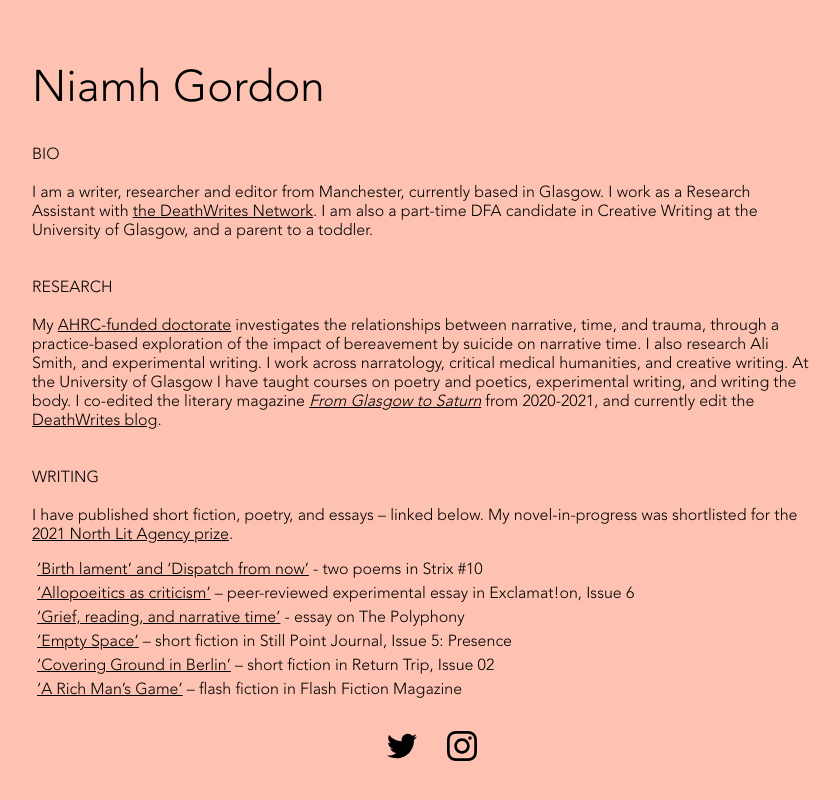
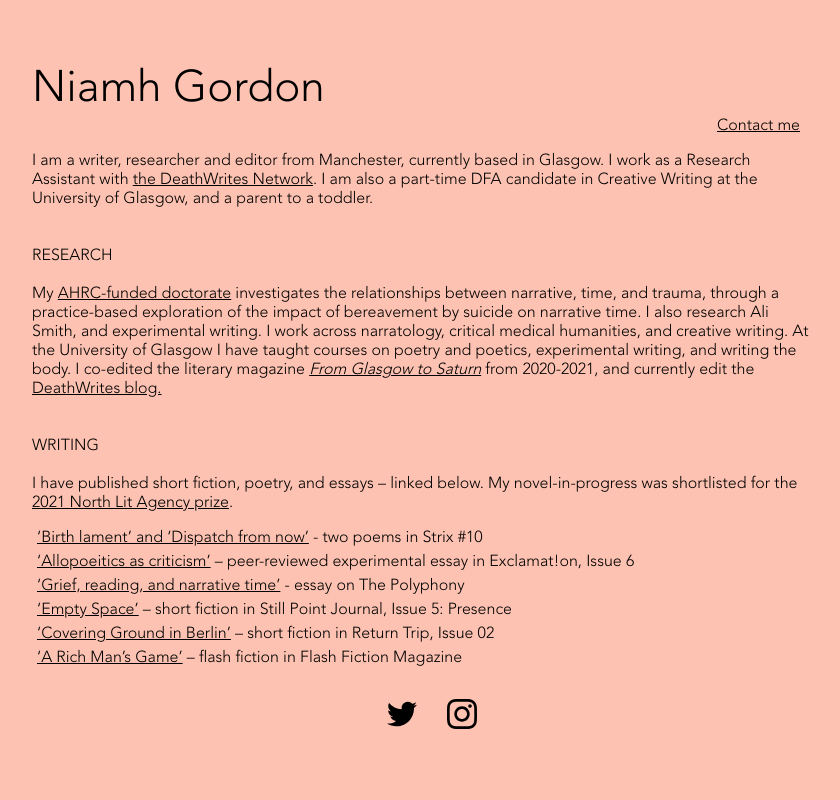
Before and after one commit to jpsanders101/wilbur, a React (Create React App) app: page / in a window 1280 px wide. Shown: the whole page, without its empty margins (208-1048 px from the left). Built offline with nearby package versions, Linux system fonts and the light colour scheme.

Commit message:
Add contact link back.

```diff
--- a/src/About.js
+++ b/src/About.js
@@ -5,9 +5,6 @@ export default function About() {
   return (
     <>
       <p className="copy">
-      BIO
-            <br />
-            <br />
             I am a writer, researcher and editor from Manchester, currently based in Glasgow. I work as a Research Assistant with <a rel="noreferrer" target="_blank" href="https://deathwrites.org.uk/">the DeathWrites Network</a>. I am also a part-time DFA candidate in Creative Writing at the University of Glasgow, and a parent to a toddler.
             <br />
             <br />
@@ -15,7 +12,7 @@ export default function About() {
             RESEARCH
             <br />
             <br />
-            My <a href="https://www.gla.ac.uk/pgrs/niamhgordon/" target="_blank"  rel="noreferrer">AHRC-funded doctorate</a> investigates the relationships between narrative, time, and trauma, through a practice-based exploration of the impact of bereavement by suicide on narrative time. I also research Ali Smith, and experimental writing. I work across narratology, critical medical humanities, and creative writing. At the University of Glasgow I have taught courses on poetry and poetics, experimental writing, and writing the body. I co-edited the literary magazine <a rel="noreferrer" href="https://glasgowtosaturn.com/" target="_blank" className="italics">From Glasgow to Saturn</a> from 2020-2021, and currently edit the <a href="https://deathwrites.org.uk/blog" target="_blank" rel="noreferrer">DeathWrites blog</a>.
+            My <a href="https://www.gla.ac.uk/pgrs/niamhgordon/" target="_blank"  rel="noreferrer">AHRC-funded doctorate</a> investigates the relationships between narrative, time, and trauma, through a practice-based exploration of the impact of bereavement by suicide on narrative time. I also research Ali Smith, and experimental writing. I work across narratology, critical medical humanities, and creative writing. At the University of Glasgow I have taught courses on poetry and poetics, experimental writing, and writing the body. I co-edited the literary magazine <a rel="noreferrer" href="https://glasgowtosaturn.com/" target="_blank" className="italics">From Glasgow to Saturn</a> from 2020-2021, and currently edit the <a href="https://deathwrites.org.uk/blog" target="_blank" rel="noreferrer">DeathWrites blog.</a>
             <br />
             <br />
             <br />
--- a/src/BasePage.css
+++ b/src/BasePage.css
@@ -17,3 +17,14 @@
 .name-header {
   text-decoration: none;
 }
+
+.heading {
+  margin-bottom: 0;
+}
+
+.contact {
+  display: block;
+  margin-bottom: 1em;
+  margin-right: 2em;
+  text-align: right;
+}
--- a/src/BasePage.js
+++ b/src/BasePage.js
@@ -35,9 +35,8 @@ export default function BasePage({ children }) {
     >
       <title>Niamh Gordon{titlePath}</title>
       <main className="main">
-        {/* <Link className="name-header" to="/"> */}
-          <h1>Niamh Gordon</h1>
-        {/* </Link> */}
+          <h1 className="heading">Niamh Gordon</h1>
+          <a className="contact" href="mailto:niamhgordonwrites@gmail.com">Contact me</a>
         {children}
         <footer className="footer">
           <a href="http://www.twitter.com/_niamhgordon">
```
